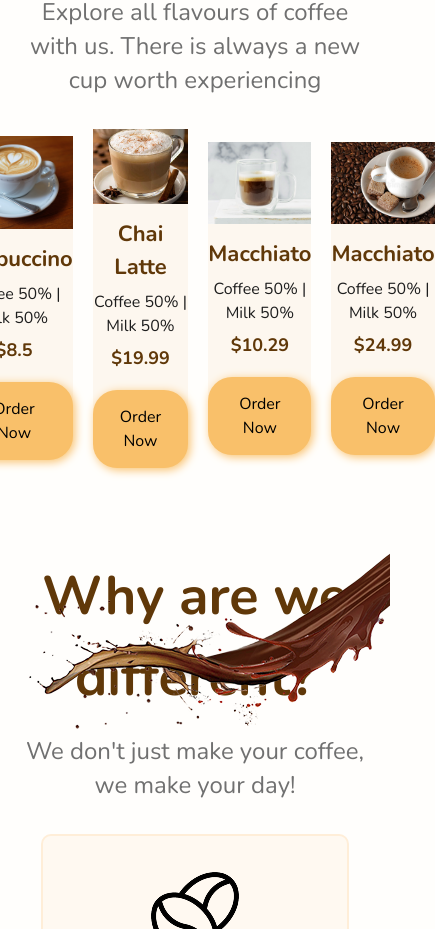
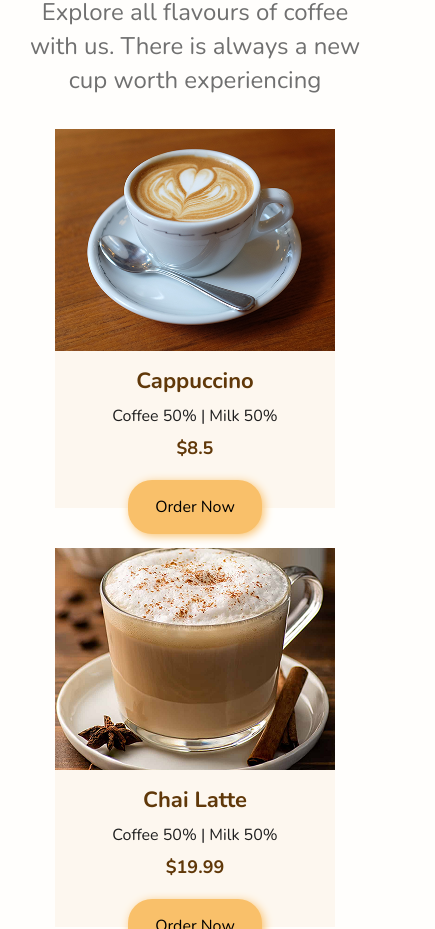
Before and after one commit to Md-Mubin/bean-scene, a Next.js app: page / in a window 390 px wide. Shown: the part 2000-2929 px from the top of the page, 435 px wide, since content can reach past the window. Built offline with nearby package versions, Linux system fonts and the light colour scheme; a web font is replaced by a local one.

Commit message:
modified:   src/app/globals.css

```diff
--- a/src/app/globals.css
+++ b/src/app/globals.css
@@ -92,7 +92,7 @@ nav{
 }
 
 @utility menuRow{
-    @apply flex justify-center items-center gap-5
+    @apply flex justify-center items-center gap-10 lg:gap-5 flex-wrap lg:flex-nowrap
 }
 
 .aboutHead p{
```
